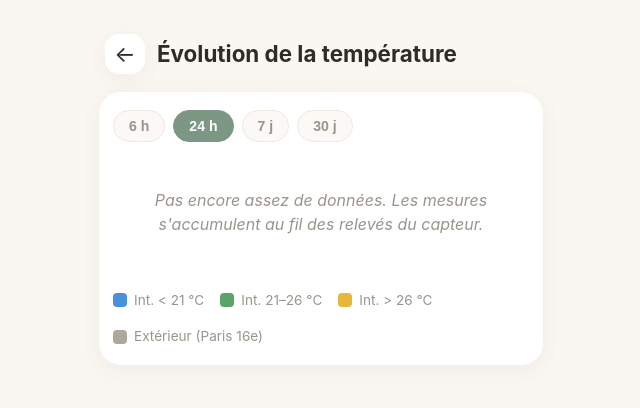
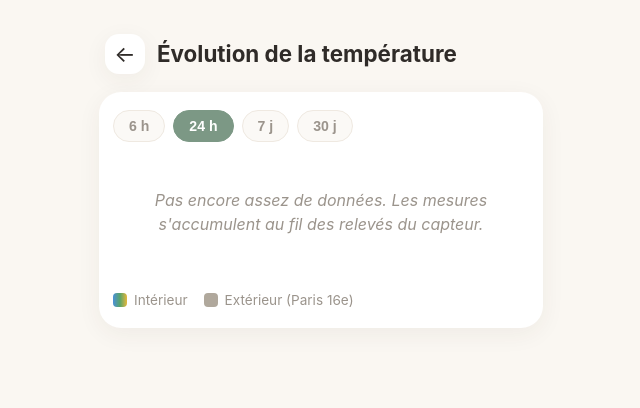
Before and after one commit to JoLePheno/assistant-foyer, a plain HTML site: page web/history.html in a window 1280 px wide. Shown: the whole page, without its empty margins (319-959 px from the left). Drawn offline with Linux system fonts and the light colour scheme; files that its build step writes are made by us from their sources; no server answers; files whose address does not match are found by name.

Commit message:
Graphique: légende réduite à Intérieur / Extérieur

```diff
--- a/web/history.html
+++ b/web/history.html
@@ -32,9 +32,7 @@
       </p>
 
       <div class="legend">
-        <span><i class="c-cold"></i> Int. &lt; 21 °C</span>
-        <span><i class="c-ok"></i> Int. 21–26 °C</span>
-        <span><i class="c-hot"></i> Int. &gt; 26 °C</span>
+        <span><i class="c-in"></i> Intérieur</span>
         <span><i class="c-out"></i> Extérieur (Paris 16e)</span>
       </div>
     </section>
--- a/web/style.css
+++ b/web/style.css
@@ -86,6 +86,7 @@ a.temp-card:active { transform: scale(0.985); }
 .legend .c-ok { background: #5aa469; }
 .legend .c-hot { background: #e6b73c; }
 .legend .c-out { background: #b0a89c; }
+.legend .c-in { background: linear-gradient(90deg, #4a90d9, #5aa469, #e6b73c); }
 .chart-empty { color: var(--muted); font-style: italic; text-align: center; padding: 40px 0; }
 
 /* Liste de courses */
```
